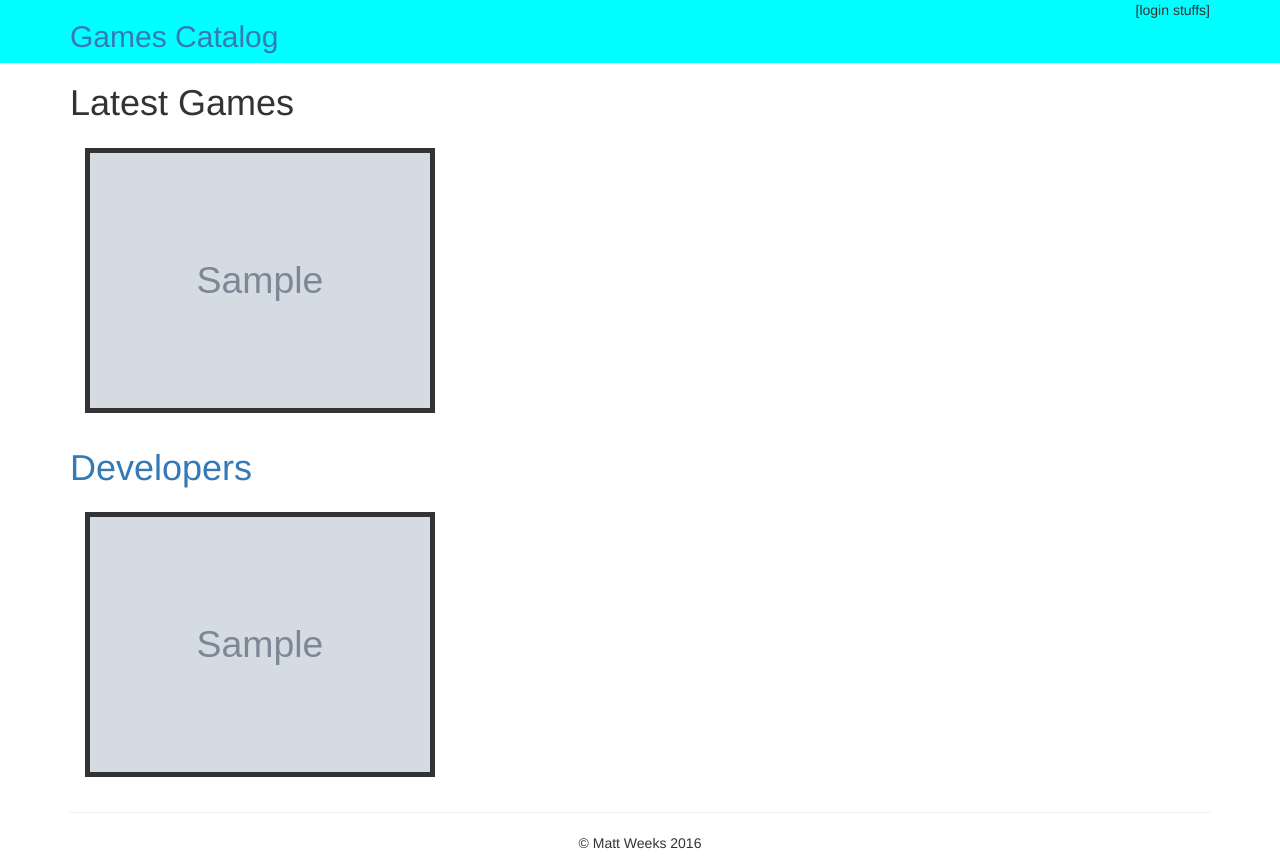
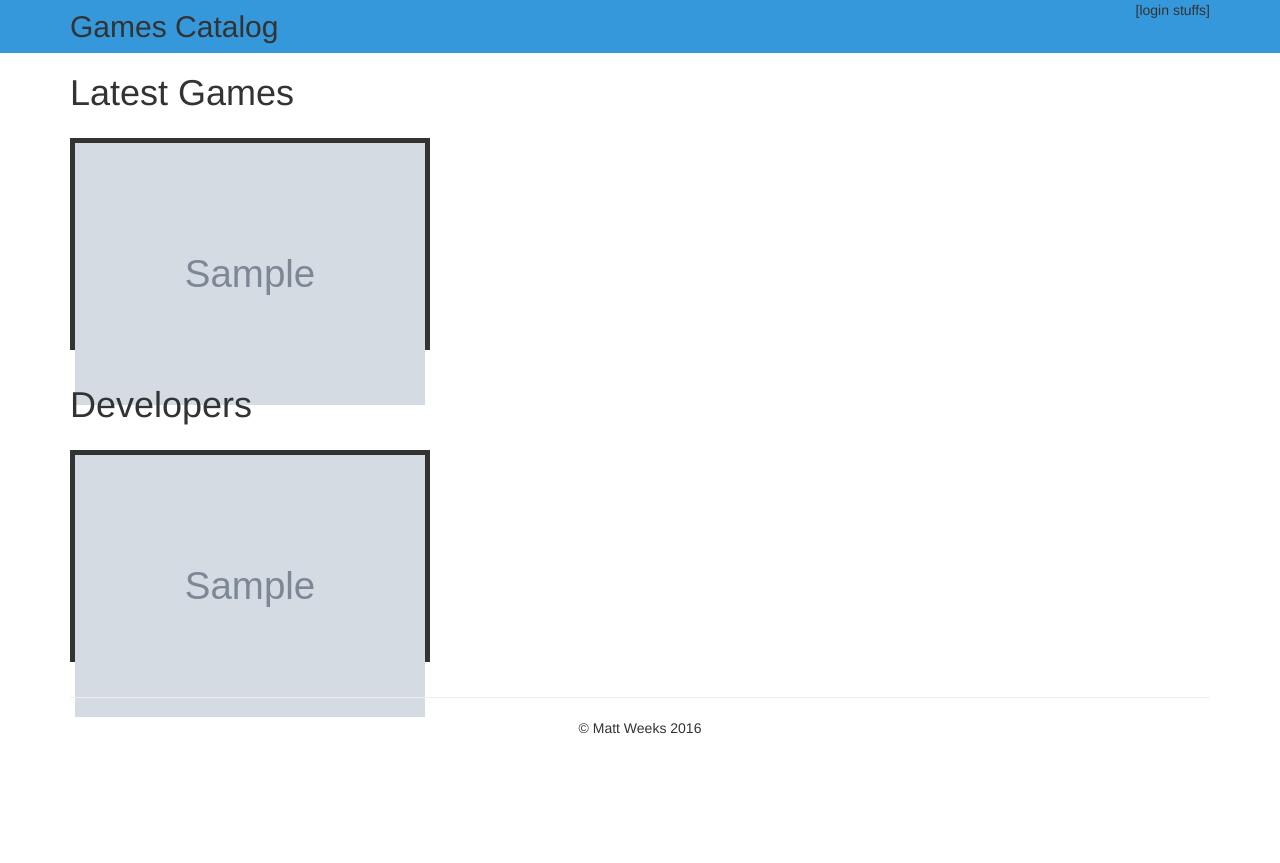
Before and after one commit to maweeks/nano-fs-03, a Flask app: page / in a window 1280 px wide. After the commit the page ends 734 px from the top, so only its background shows below. Run offline with Flask 2, Linux system fonts and the light colour scheme; tables that the repository leaves empty hold one stand-in row (values such as "Sample post"); grey boxes marked "Sample" are stand-in pictures; some libraries are stand-ins or nearby versions.

Commit message:
Complete index.

```diff
--- a/vagrant/catalog/database_populate.py
+++ b/vagrant/catalog/database_populate.py
@@ -70,7 +70,8 @@
 session.add(Game(developer=dev, user=user, name="Team Fortress 2", image="http://oyvindhauge.com/blog/wp-content/team-fortress-2_go.jpg"))
 session.add(Game(developer=dev, user=user, name="Portal 2", image="https://i.ytimg.com/vi/Fh9Xp-crJE0/maxresdefault.jpg"))
 session.add(Game(developer=dev, user=user, name="Portal", image="http://cdn.pcwallart.com/images/portal-1-logo-wallpaper-2.jpg"))
-session.add(Game(developer=dev, user=user, name="Left 4 Dead 2", image="https://i.ytimg.com/vi/rHaEH7RURJY/maxresdefault.jpg"))
+session.add(Game(developer=dev, user=user, name="Left 4 Dead 2"))
+# session.add(Game(developer=dev, user=user, name="Left 4 Dead 2", image="https://i.ytimg.com/vi/rHaEH7RURJY/maxresdefault.jpg"))
 session.add(Game(developer=dev, user=user, name="Counter-Strike: Source", image="http://wallpaper.ultradownloads.com.br/144162_Papel-de-Parede-Counter-Strike--144162_1280x720.jpg"))
 session.add(Game(developer=dev, user=user, name="Counter-Strike: Global Offensive", image="http://techfaqs.net/wp-content/uploads/2016/04/CSGO.jpg"))
 
--- a/vagrant/catalog/static/style.css
+++ b/vagrant/catalog/static/style.css
@@ -1,9 +1,52 @@
+a {
+	color: inherit;
+}
+
+a:hover {
+	color: #48C;
+	text-decoration: none;
+}
+
 header {
-	background-color: cyan;
+	background-color: #3598DB;
+}
+
+body {
+	color: #333;
+}
+
+.headerTitle {
+	margin-top: 10px;
+	margin-bottom: 10px;
+}
+
+.headerTitle:hover {
+	color: #333;
+}
+
+.tileBox {
+	border: 5px #333 solid;
+	margin: 15px 0;
+	padding-bottom: 56.25%;
+	width: 100%;
+}
+
+.tileBox>a>div {
+	padding: 0;
+	position: absolute;
+	margin: 20px;
+	top: 0; bottom: 0; left: 0; right: 0;
+	max-width: 100%;
+}
+
+.tileBox h2, .tileBox em {
+	padding-left: 10px;
+
 }
 
 .tileImage {
-	border: 5px #333 solid;
-	margin: 15px 0;
-	max-width: 100%;
+	min-height: 100%;
+	min-width: 100%;
+	margin: 0;
+	width: 100%;
 }
--- a/vagrant/catalog/templates/index.html
+++ b/vagrant/catalog/templates/index.html
@@ -1,17 +1,14 @@
 {% extends "main.html" %}
 {% block content %}
     <div class="row banner main">
-        <div class="col-md-12 padding-none">
-            <h1>Latest Games</h1>
-            {% for game in latest %}
-                <div class="col-md-4"><a href=""><img class="tileImage" src= {{ game.image }} /></a></div>
-            {% endfor %}
-        </div>
-        <div class="col-md-12 padding-none">
-            <h1><a href="/developers/">Developers</a></h1>
-            {% for developer in developers %}
-                <div class="col-md-4"><a href=""><img class="tileImage" src= {{ developer.image }} /></a></div>
-            {% endfor %}
-        </div>
+        <div class="col-md-12 padding-none"><h1>Latest Games</h1></div>
+        {% with list = latest %}
+        {% include "tilelist.html" %}
+        {% endwith %}
+
+        <div class="col-md-12 padding-none"><a href="/developers/"><h1>Developers</h1></a></div>
+        {% with list = developers %}
+        {% include "tilelist.html" %}
+        {% endwith %}
     </div>
 {% endblock %}
--- /dev/null
+++ b/vagrant/catalog/templates/tilelist.html
@@ -0,0 +1,10 @@
+{% for game in list %}
+    <div class="col-lg-4 col-md-6 col-sm-6 col-xs-12"><div class="tileBox"><a href=""><div>
+    {% if game.image %}
+        <img class="tileImage" src= {{ game.image }} />
+    {% else %}
+        <h2>{{ game.name }}</h2>
+        <em>(No image added to database.)</em>
+    {% endif %}
+    </div></a></div></div>
+{% endfor %}
```
